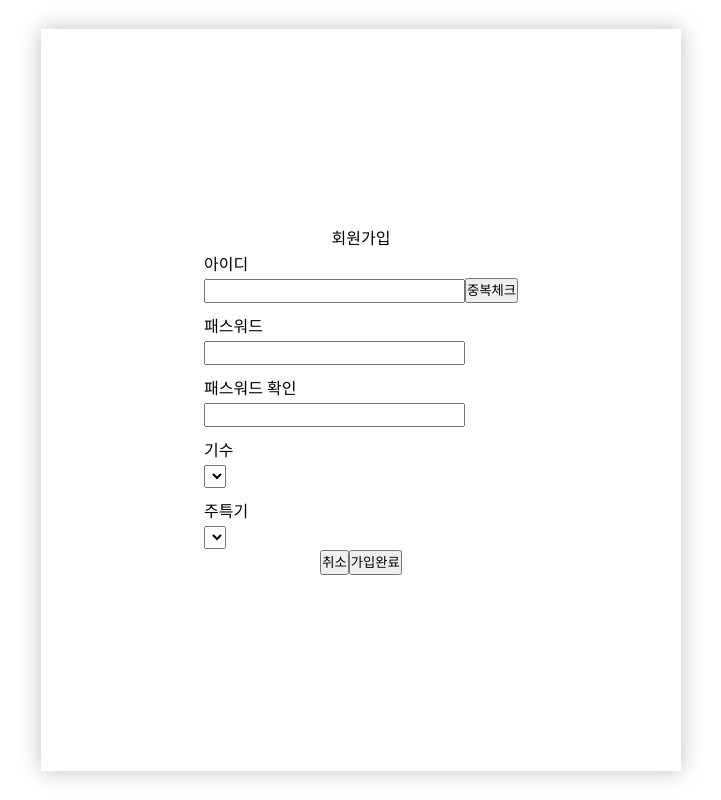
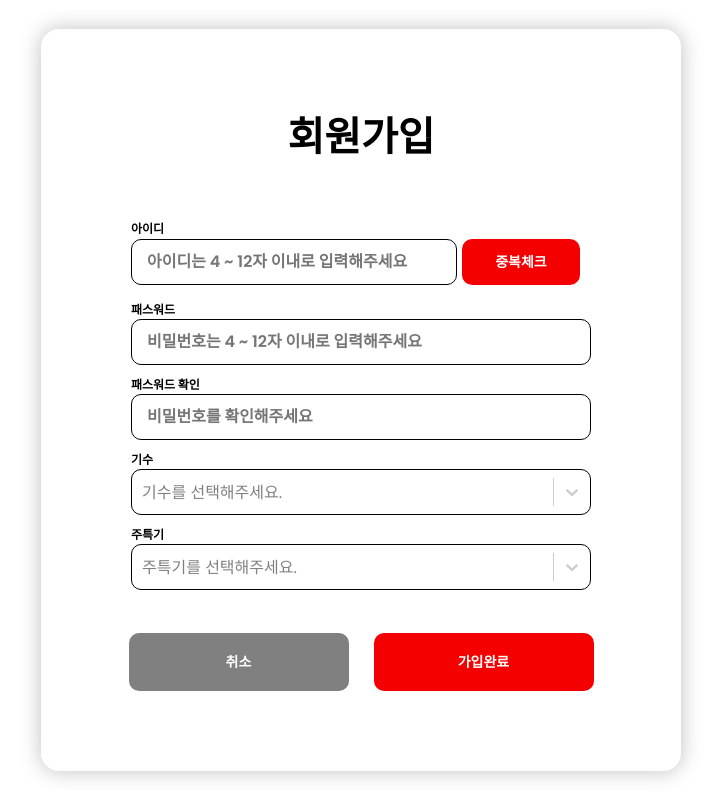
Before and after one commit to gigupc11/MiniProject_Hanghae66_FE, a React (Create React App) app in the folder client/: page /signup in a window 1280 px wide. Shown: the whole page, without its empty margins (279-1000 px from the left). Built offline with nearby package versions, Linux system fonts and the light colour scheme.

Commit message:
Design:로그인,회원가입 페이지 디자인 완료

```diff
--- a/client/package.json
+++ b/client/package.json
@@ -10,6 +10,7 @@
     "react-dom": "^18.2.0",
     "react-router-dom": "^6.11.1",
     "react-scripts": "^5.0.1",
+    "react-select": "^5.7.3",
     "styled-components": "^5.3.10",
     "web-vitals": "^2.1.0"
   },
--- a/client/src/components/Button.jsx
+++ b/client/src/components/Button.jsx
@@ -33,7 +33,7 @@ const StButton = styled.button`
     color: ${({ hovercolor }) => hovercolor};
   }
 
-    ${({ size }) => {
+  ${({ size }) => {
     switch (size) {
       case "large":
         return css`
@@ -47,6 +47,13 @@ const StButton = styled.button`
           height: 46px;
           font-size: 14px;
         `;
+      case "custom":
+        return css`
+          width: 220px;
+          height: 58px;
+          font-size: 14px;
+          background-color: gray;
+        `;
 
       default:
         return css`
--- /dev/null
+++ b/client/src/components/Select.jsx
@@ -0,0 +1,175 @@
+import React, { useState } from "react";
+import Select from "react-select";
+
+const SelectboxA = () => {
+  const [choice, setChoice] = useState(0);
+
+  const onChange = (value) => {
+    // 콜백 함수 정의
+  };
+
+  const options = [
+    { value: "14", label: "14기" },
+    { value: "13", label: "13기" },
+    { value: "12", label: "12기" },
+    { value: "11", label: "11기" },
+    { value: "10", label: "10기" },
+    { value: "9", label: "9기" },
+    { value: "8", label: "8기" },
+    { value: "7", label: "7기" },
+    { value: "6", label: "6기" },
+    { value: "5", label: "5기" },
+    { value: "4", label: "4기" },
+    { value: "3", label: "3기" },
+    { value: "2", label: "2기" },
+    { value: "1", label: "1기" },
+  ];
+  const customStyles = {
+    control: (provided) => ({
+      ...provided,
+      border: "1px solid black",
+      borderRadius: "10px",
+      height: "46px",
+    }),
+    option:(styles, { data, isDisabled, isFocused, isSelected }) => {
+        // const color = chroma(data.color);
+        console.log({ data, isDisabled, isFocused, isSelected });
+        return {
+          ...styles,
+          backgroundColor: isFocused ? "red" : "null",
+          color: "#333333"
+        };
+      },
+    menu: (provided) => ({
+      ...provided,
+      border: "1px solid #2b2d42",
+      borderRadius: "8px",
+    }),
+  };
+
+  return (
+    <>
+      <Select
+        styles={customStyles}
+        value={options.find((op) => {
+          // choice state에 따라 디폴트 option 세팅
+          return op.value === choice;
+        })}
+        placeholder="기수를 선택해주세요."
+        onChange={(value) => {
+          onChange(value.value);
+        }}
+        options={options}
+      />
+    </>
+  );
+};
+
+const SelectboxB = () => {
+    const [choice, setChoice] = useState(0);
+
+    const onChange = (value) => {
+      // 콜백 함수 정의
+    };
+
+    const options = [
+      { value: "React", label: "React" },
+      { value: "Spring", label: "Spring" },
+      { value: "Node.js", label: "Node.js" },
+    ];
+    const customStyles = {
+      control: (provided) => ({
+        ...provided,
+        border: "1px solid black",
+        borderRadius: "10px",
+        height: "46px"
+      }),
+      option:(styles, { data, isDisabled, isFocused, isSelected }) => {
+          // const color = chroma(data.color);
+          console.log({ data, isDisabled, isFocused, isSelected });
+          return {
+            ...styles,
+            backgroundColor: isFocused ? "red" : "null",
+            color: "#333333"
+          };
+        },
+      menu: (provided) => ({
+        ...provided,
+        border: "1px solid #2b2d42",
+        borderRadius: "8px",
+      }),
+    };
+
+    return (
+      <>
+        <Select
+          styles={customStyles}
+          value={options.find((op) => {
+            // choice state에 따라 디폴트 option 세팅
+            return op.value === choice;
+          })}
+          placeholder="주특기를 선택해주세요."
+          onChange={(value) => {
+            onChange(value.value);
+          }}
+          options={options}
+        />
+      </>
+    );
+  };
+  const SelectboxC = () => {
+    const [choice, setChoice] = useState(0);
+
+    const onChange = (value) => {
+      // 콜백 함수 정의
+    };
+
+    const options = [
+        { value: "React", label: "React" },
+        { value: "Spring", label: "Spring" },
+        { value: "Node.js", label: "Node.js" },
+    ];
+    const customStyles = {
+      control: (provided) => ({
+        ...provided,
+        border: "1px solid black",
+        borderRadius: "10px",
+        height: "30px",
+        width:"270px"
+      }),
+      option:(styles, { data, isDisabled, isFocused, isSelected }) => {
+          // const color = chroma(data.color);
+          console.log({ data, isDisabled, isFocused, isSelected });
+          return {
+            ...styles,
+            backgroundColor: isFocused ? "red" : "null",
+            color: "#333333"
+          };
+        },
+      menu: (provided) => ({
+        ...provided,
+        border: "1px solid #2b2d42",
+        borderRadius: "8px",
+      }),
+    };
+
+    return (
+      <>
+        <Select
+          styles={customStyles}
+          value={options.find((op) => {
+            // choice state에 따라 디폴트 option 세팅
+            return op.value === choice;
+          })}
+          placeholder="주특기를 선택해주세요."
+          onChange={(value) => {
+            onChange(value.value);
+          }}
+          options={options}
+        />
+      </>
+    );
+  };
+
+const Selectbox = {SelectboxA, SelectboxB, SelectboxC}
+export default Selectbox;
--- a/client/src/page/Login.jsx
+++ b/client/src/page/Login.jsx
@@ -2,16 +2,16 @@ import React from "react";
 import styled from "styled-components";
 import Button from "../components/Button";
 import Input from "../components/Input";
-
+import logo from "../assets/logo.png"
 
 function Login() {
   return (
     <StLayout>
       <StLoginBox>
-        항해66
+        <Stlogo src={logo} alt="logo"/>
         <StInputbox>
-          <Input size = "large"/>
-          <Input size = "large"/>
+          <Input placeholder = {"아이디를 입력해주세요"} size = "large"/>
+          <Input placeholder = {"비밀번호를 입력해주세요"} size = "large"/>
         </StInputbox>
         <StButtonbox>
           <Button size = "large">회원가입</Button>
@@ -34,9 +34,9 @@ const StLoginBox = styled.div`
   width: 640px;
   height: 640px;
   display: flex;
-  gap: 65px;
+
   flex-direction: column;
-  justify-content: center;
+  justify-content: space-evenly;
   align-items: center;
   background-color: white;
   border-radius: 18px;
@@ -46,10 +46,17 @@ const StInputbox = styled.div`
   display: flex;
   flex-direction: column;
   gap: 38px;
+  transform: translateY(-50px);
 `;
 
 const StButtonbox = styled.div`
   display: flex;
   flex-direction: row;
   gap: 19px;
+  transform: translateY(-50px);
+
 `
+
+const Stlogo = styled.img`
+  transform: scale(40%);
+`
--- a/client/src/page/SignUp.jsx
+++ b/client/src/page/SignUp.jsx
@@ -1,44 +1,68 @@
 import React from "react";
 import styled from "styled-components";
+import Input from "../components/Input";
+import Button from "../components/Button";
+import Select from "../components/Select";
 
 function SignUp() {
   return (
     <StLayout>
-      <StLoginBox>
-        회원가입
+      <StsignBox>
+        <Stheadtext>회원가입</Stheadtext>
         <StInputbox>
+            <StIDtext>아이디</StIDtext>
+          <StIdbox>
+            <Input size="medium" placeholder = "아이디는 4 ~ 12자 이내로 입력해주세요"/>
+            <Button size="medium">중복체크</Button>
+          </StIdbox>
           <div>
-            <div>아이디</div>
-            <input />
-            <button>중복체크</button>
+            <Sttext>패스워드</Sttext>
+            <Input size="custom" width="460px" height="46px" fsize ="16px" placeholder = "비밀번호는 4 ~ 12자 이내로 입력해주세요" />
           </div>
           <div>
-            <div>패스워드</div>
-            <input />
+            <Sttext>패스워드 확인</Sttext>
+            <Input size="custom" width="460px" height="46px" fsize ="16px" placeholder = "비밀번호를 확인해주세요"/>
           </div>
           <div>
-            <div>패스워드 확인</div>
-            <input />
+            <Sttext>기수</Sttext>
+            <Select.SelectboxA/>
           </div>
           <div>
-            <div>기수</div>
-            <select />
-          </div>
-          <div>
-            <div>주특기</div>
-            <select />
+            <Sttext>주특기</Sttext>
+            <Select.SelectboxB />
           </div>
         </StInputbox>
-        <div>
-          <button>취소</button>
-          <button>가입완료</button>
-        </div>
-      </StLoginBox>
+        <StButtonbox>
+          <Button size="custom">취소</Button>
+          <Button size="large">가입완료</Button>
+        </StButtonbox>
+      </StsignBox>
     </StLayout>
   );
 }
 
 export default SignUp;
+
+const StIdbox = styled.div`
+  display: flex;
+  align-items: center;
+`
+
+const StIDtext = styled.div`
+  font-size: 12px;
+  font-weight: 700;
+  transform: translateY(14px);
+`
+
+const Sttext = styled.div`
+  font-size: 12px;
+  font-weight: 700;
+`
+
+const Stheadtext = styled.p`
+  font-size: 40px;
+  font-weight: 700;
+`;
 
 const StLayout = styled.div`
   display: flex;
@@ -47,10 +71,12 @@ const StLayout = styled.div`
   width: 100%;
   height: 100vh;
 `;
-const StLoginBox = styled.div`
+const StsignBox = styled.div`
   width: 640px;
   height: 742px;
   display: flex;
+  border-radius: 18px;
+  gap: 38px;
   flex-direction: column;
   justify-content: center;
   align-items: center;
@@ -62,3 +88,9 @@ const StInputbox = styled.div`
   flex-direction: column;
   gap: 10px;
 `;
+
+const StButtonbox = styled.div`
+  display: flex;
+  flex-direction: row;
+  gap: 15px;
+`
```
Also changed, not shown: 1 other file (tests, documents, lock files or other folders).
